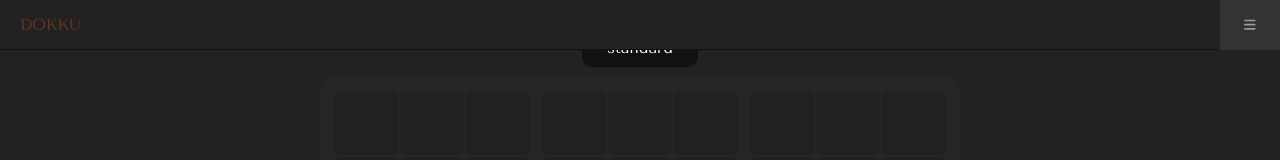
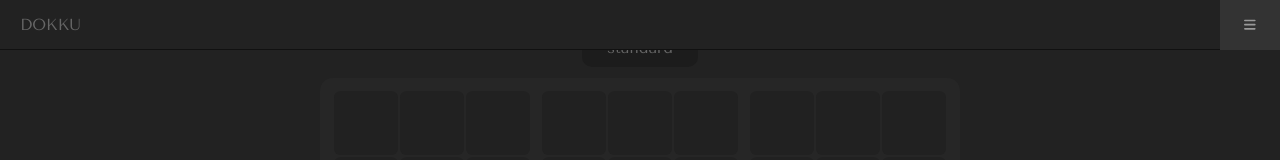
Before and after one commit to moggsterb/dokku, a Next.js app: page /play in a window 1280 px wide. Shown: the top 160 px of the page. Built offline with nearby package versions, Linux system fonts and the light colour scheme; a web font is replaced by a local one.

Commit message:
Finished Theme styles

```diff
--- a/src/components/Header.module.scss
+++ b/src/components/Header.module.scss
@@ -14,12 +14,12 @@
   }
 
   .title {
-    color: var(--accent2-off);
+    color: #666;
     padding: 0 20px;
     text-decoration: none;
     transition: color ease-in-out 0.3s;
     &:hover {
-      color: var(--accent2-on);
+      color: #333;
     }
   }
 
--- a/src/components/Narrator.module.scss
+++ b/src/components/Narrator.module.scss
@@ -12,8 +12,8 @@
   }
 
   p {
-    color: white;
-    background: #111;
+    color: #666;
+    background: #00000030;
     padding: 10px 25px;
     border-radius: 10px;
     text-align: center;
--- a/src/components/SolveController.module.scss
+++ b/src/components/SolveController.module.scss
@@ -1,6 +1,6 @@
 .wrapper {
-  background: #333;
-  color: #999;
+  background: #00000030;
+  color: #666;
   display: flex;
   align-items: center;
   border-radius: 10px;
@@ -29,7 +29,7 @@
   user-select: none;
 
   &.hoverable:hover {
-    background: #555;
+    background: #00000060;
     cursor: pointer;
   }
 
```
